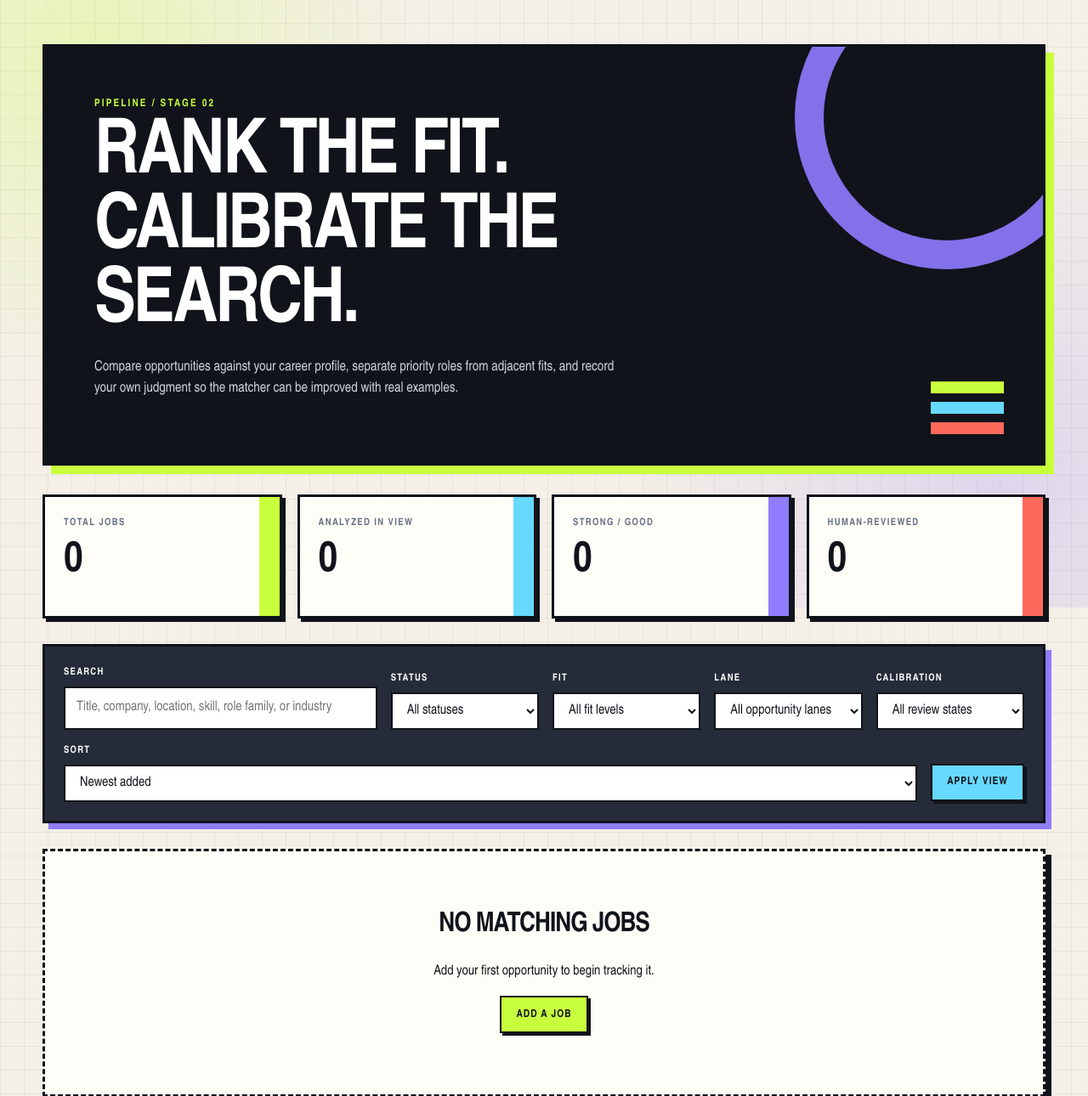
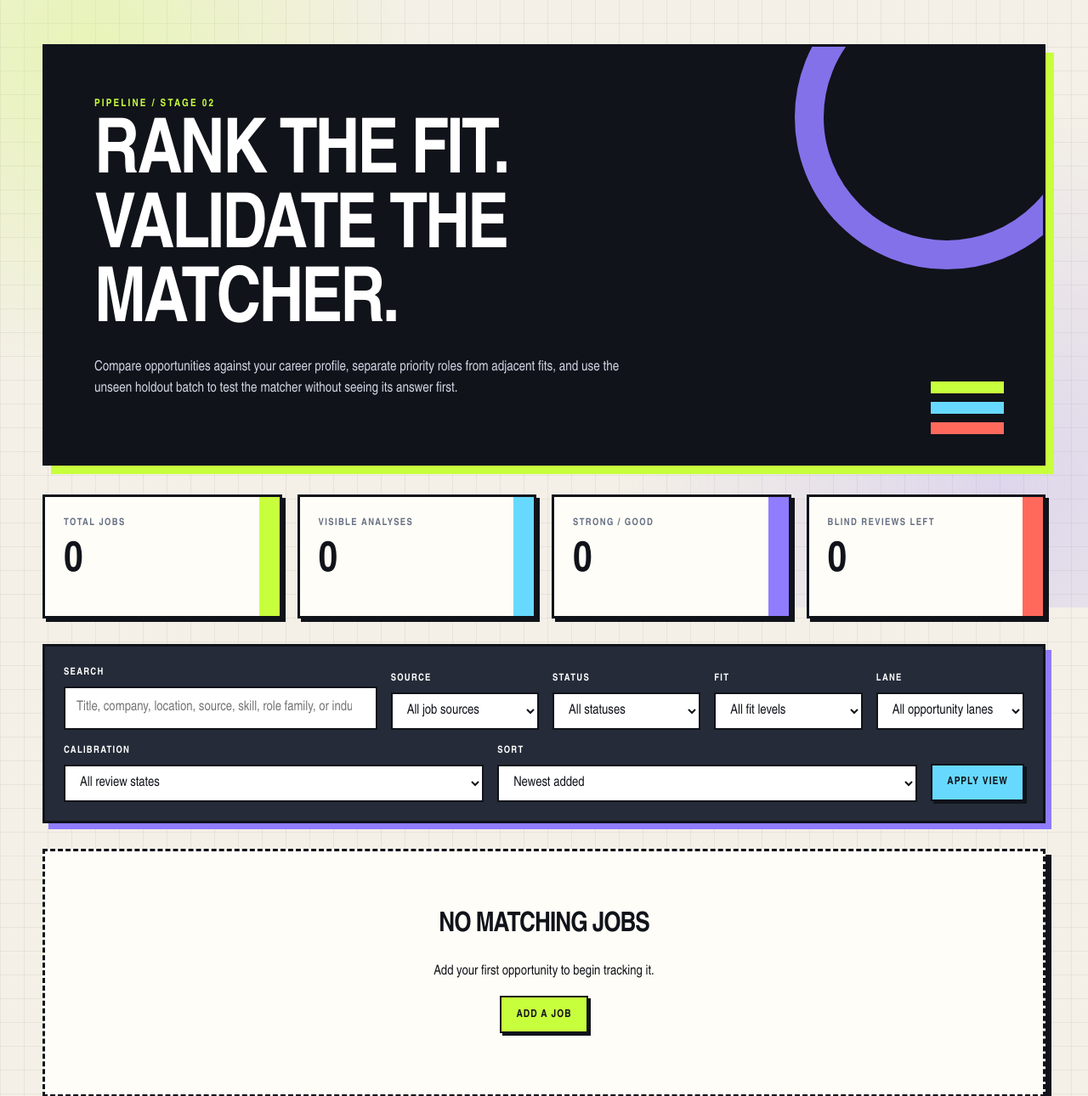
Before and after one commit to aprescod12/personal-job-finder, a Django app: page / in a window 1280 px wide. Shown: the part 85-1375 px from the top of the page at 85% size. Run offline with Django 5.2, Linux system fonts and the light colour scheme; data comes from the database, SQL or seed files in the repository; data that the repository does not hold is empty.

Commit message:
Add blind validation dashboard view

```diff
--- a/tracker/templates/tracker/job_list.html
+++ b/tracker/templates/tracker/job_list.html
@@ -6,22 +6,37 @@
 <section class="page-heading">
     <div>
         <p class="eyebrow">PIPELINE / STAGE 02</p>
-        <h1>RANK THE FIT. CALIBRATE THE SEARCH.</h1>
-        <p class="muted">Compare opportunities against your career profile, separate priority roles from adjacent fits, and record your own judgment so the matcher can be improved with real examples.</p>
+        <h1>RANK THE FIT. VALIDATE THE MATCHER.</h1>
+        <p class="muted">Compare opportunities against your career profile, separate priority roles from adjacent fits, and use the unseen holdout batch to test the matcher without seeing its answer first.</p>
     </div>
 </section>
 
 <section class="stats-grid" aria-label="Job and match statistics">
     <article class="stat-card"><span>TOTAL JOBS</span><strong>{{ total_jobs }}</strong></article>
-    <article class="stat-card"><span>ANALYZED IN VIEW</span><strong>{{ analyzed_jobs }}</strong></article>
+    <article class="stat-card"><span>VISIBLE ANALYSES</span><strong>{{ analyzed_jobs }}</strong></article>
     <article class="stat-card"><span>STRONG / GOOD</span><strong>{{ strong_jobs }}</strong></article>
-    <article class="stat-card"><span>HUMAN-REVIEWED</span><strong>{{ reviewed_jobs }}</strong></article>
+    <article class="stat-card"><span>BLIND REVIEWS LEFT</span><strong>{{ blind_jobs }}</strong></article>
 </section>
+
+{% if blind_sort_reset %}
+<section class="panel blind-validation-notice">
+    <strong>BLIND VALIDATION PROTECTED</strong>
+    <span>Match-score sorting was replaced with company order so the hidden rankings cannot influence your judgment.</span>
+</section>
+{% endif %}
 
 <form method="get" class="filter-bar fit-filter-bar">
     <div class="filter-field grow fit-search-field">
         <label for="id_q">SEARCH</label>
-        <input id="id_q" type="search" name="q" value="{{ query }}" placeholder="Title, company, location, skill, role family, or industry">
+        <input id="id_q" type="search" name="q" value="{{ query }}" placeholder="Title, company, location, source, skill, role family, or industry">
+    </div>
+    <div class="filter-field">
+        <label for="id_source">SOURCE</label>
+        <select id="id_source" name="source">
+            {% for value, label in source_filter_choices %}
+                <option value="{{ value }}" {% if selected_source == value %}selected{% endif %}>{{ label }}</option>
+            {% endfor %}
+        </select>
     </div>
     <div class="filter-field">
         <label for="id_status">STATUS</label>
@@ -66,7 +81,7 @@
     </div>
     <div class="filter-actions fit-filter-actions">
         <button class="button button-secondary" type="submit">APPLY VIEW</button>
-        {% if query or selected_status or selected_fit or selected_track or selected_review or selected_sort != "newest" %}
+        {% if query or selected_status or selected_fit or selected_track or selected_review or selected_source or selected_sort != "newest" %}
             <a class="text-link" href="{% url 'job_list' %}">CLEAR</a>
         {% endif %}
     </div>
@@ -75,16 +90,26 @@
 {% if jobs %}
     <section class="job-grid">
         {% for job in jobs %}
-            <article class="job-card fit-job-card">
+            <article class="job-card fit-job-card{% if job.blind_validation %} blind-validation-card{% endif %}">
                 <div class="job-card-topline">
                     <span class="status-badge status-{{ job.status }}">{{ job.get_status_display }}</span>
-                    <span class="muted small">ADDED {{ job.created_at|date:"M j, Y" }}</span>
+                    {% if job.blind_validation %}
+                        <span class="validation-badge">BLIND HOLDOUT</span>
+                    {% else %}
+                        <span class="muted small">ADDED {{ job.created_at|date:"M j, Y" }}</span>
+                    {% endif %}
                 </div>
                 <h2><a href="{% url 'job_detail' job.id %}">{{ job.title }}</a></h2>
                 <p class="company-name">{{ job.company }}</p>
 
-                <a class="dashboard-match-strip" href="{% url 'job_match' job.id %}" aria-label="Open match analysis for {{ job.title }}">
-                    {% if job.match_result.has_requirements %}
+                <a class="dashboard-match-strip{% if job.blind_validation %} dashboard-match-blind{% endif %}" href="{% url 'job_match' job.id %}" aria-label="Open match analysis for {{ job.title }}">
+                    {% if job.blind_validation %}
+                        <span class="dashboard-match-score dashboard-match-empty">?</span>
+                        <span class="dashboard-match-copy">
+                            <strong>SCORE HIDDEN</strong>
+                            <small>SAVE YOUR JUDGMENT BEFORE THE MATCHER RESULT IS REVEALED</small>
+                        </span>
+                    {% elif job.match_result.has_requirements %}
                         <span class="dashboard-match-score{% if job.match_result.is_disqualified %} dashboard-match-blocked{% elif job.match_result.score >= 80 %} dashboard-match-strong{% elif job.match_result.score >= 65 %} dashboard-match-good{% elif job.match_result.score >= 50 %} dashboard-match-possible{% else %} dashboard-match-weak{% endif %}">
                             <strong>{{ job.match_result.score }}</strong><small>/100</small>
                         </span>
@@ -114,6 +139,12 @@
                         <strong>{{ job.calibration_record.get_human_rating_display }}</strong>
                         <small>{{ job.calibration_record.agreement_label }}</small>
                     </div>
+                {% elif job.blind_validation %}
+                    <div class="calibration-mini calibration-blind">
+                        <span>HOLDOUT REVIEW</span>
+                        <strong>JUDGMENT REQUIRED</strong>
+                        <small>The score remains hidden until you save your independent decision.</small>
+                    </div>
                 {% else %}
                     <div class="calibration-mini calibration-unreviewed">
                         <span>YOUR REVIEW</span>
@@ -129,7 +160,7 @@
                     </div>
                 {% endif %}
                 <div class="card-actions">
-                    <a class="text-link" href="{% url 'job_match' job.id %}">MATCH ANALYSIS</a>
+                    <a class="text-link" href="{% url 'job_match' job.id %}">{% if job.blind_validation %}RECORD BLIND REVIEW{% else %}MATCH ANALYSIS{% endif %}</a>
                     <a class="text-link" href="{% url 'job_detail' job.id %}">VIEW DETAILS</a>
                     <a class="text-link" href="{% url 'job_edit' job.id %}">EDIT</a>
                 </div>
@@ -139,7 +170,7 @@
 {% else %}
     <section class="empty-state">
         <h2>NO MATCHING JOBS</h2>
-        <p>{% if query or selected_status or selected_fit or selected_track or selected_review %}Try clearing or widening the dashboard filters.{% else %}Add your first opportunity to begin tracking it.{% endif %}</p>
+        <p>{% if query or selected_status or selected_fit or selected_track or selected_review or selected_source %}Try clearing or widening the dashboard filters.{% else %}Add your first opportunity to begin tracking it.{% endif %}</p>
         <a class="button button-primary" href="{% url 'job_create' %}">ADD A JOB</a>
     </section>
 {% endif %}
```
